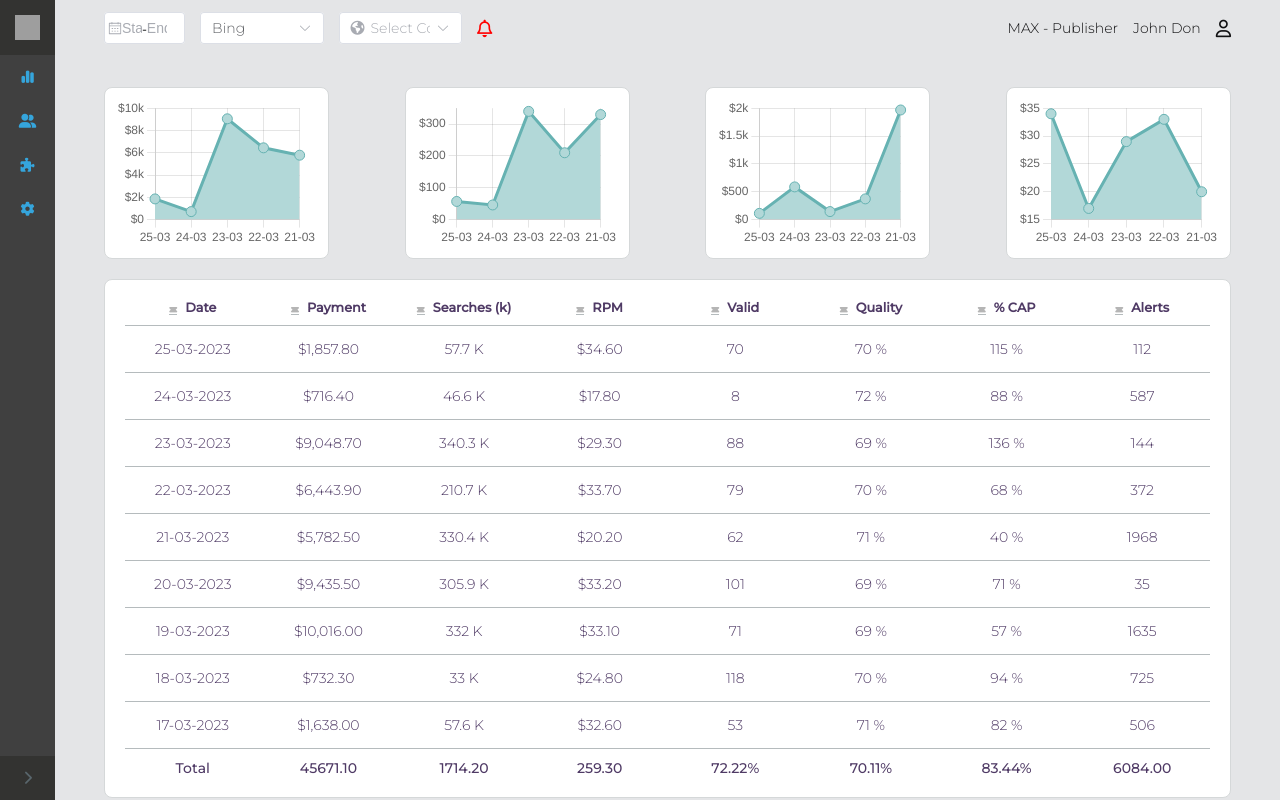
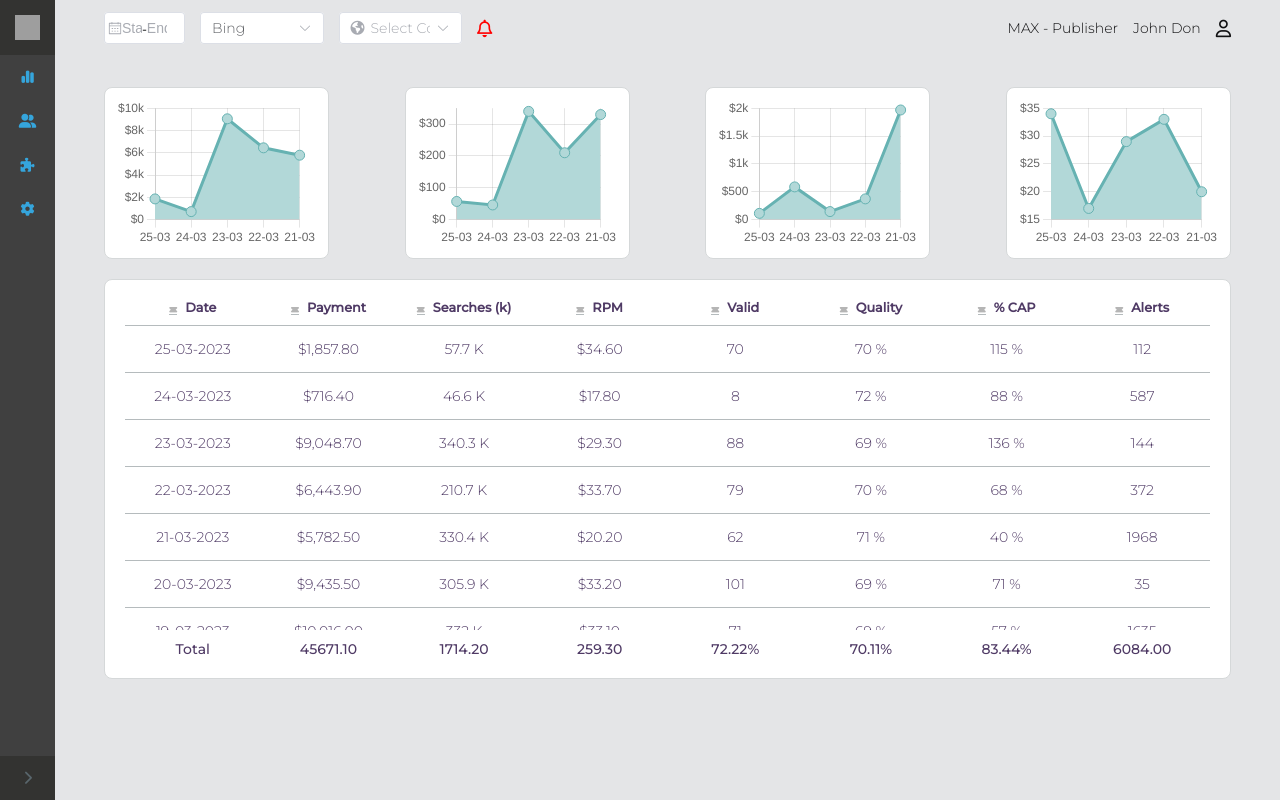
Before and after one commit to eran5000/Dashboard, a Vue app: page /#/ in a window 1280 px wide. Built offline with nearby package versions, Linux system fonts and the light colour scheme; grey boxes are pictures that could not be loaded.

Commit message:
fixed table UI

```diff
--- a/src/assets/styles/cmps/_DataTable.scss
+++ b/src/assets/styles/cmps/_DataTable.scss
@@ -5,6 +5,7 @@
   padding: 20px;
   display: flex;
   flex-direction: column;
+  max-height: 50vh;
 }
 
 .data-list{
```
